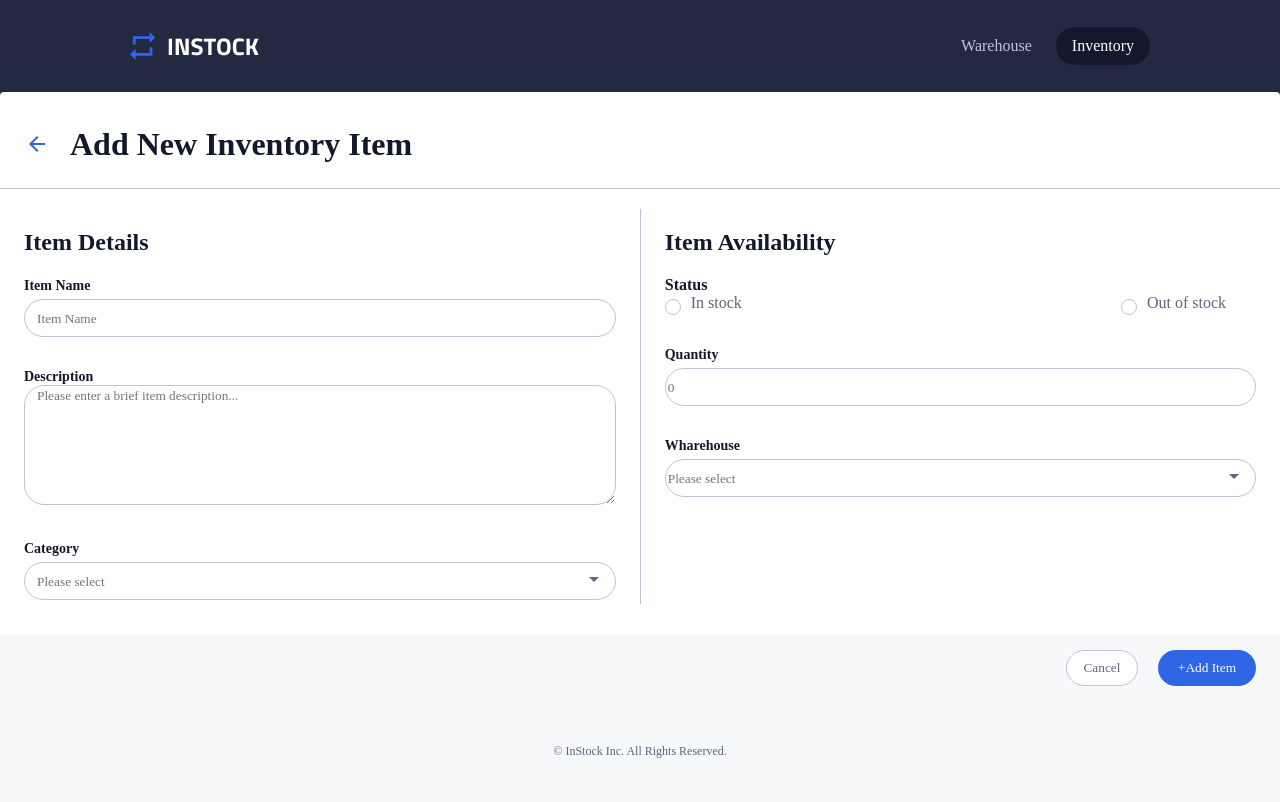
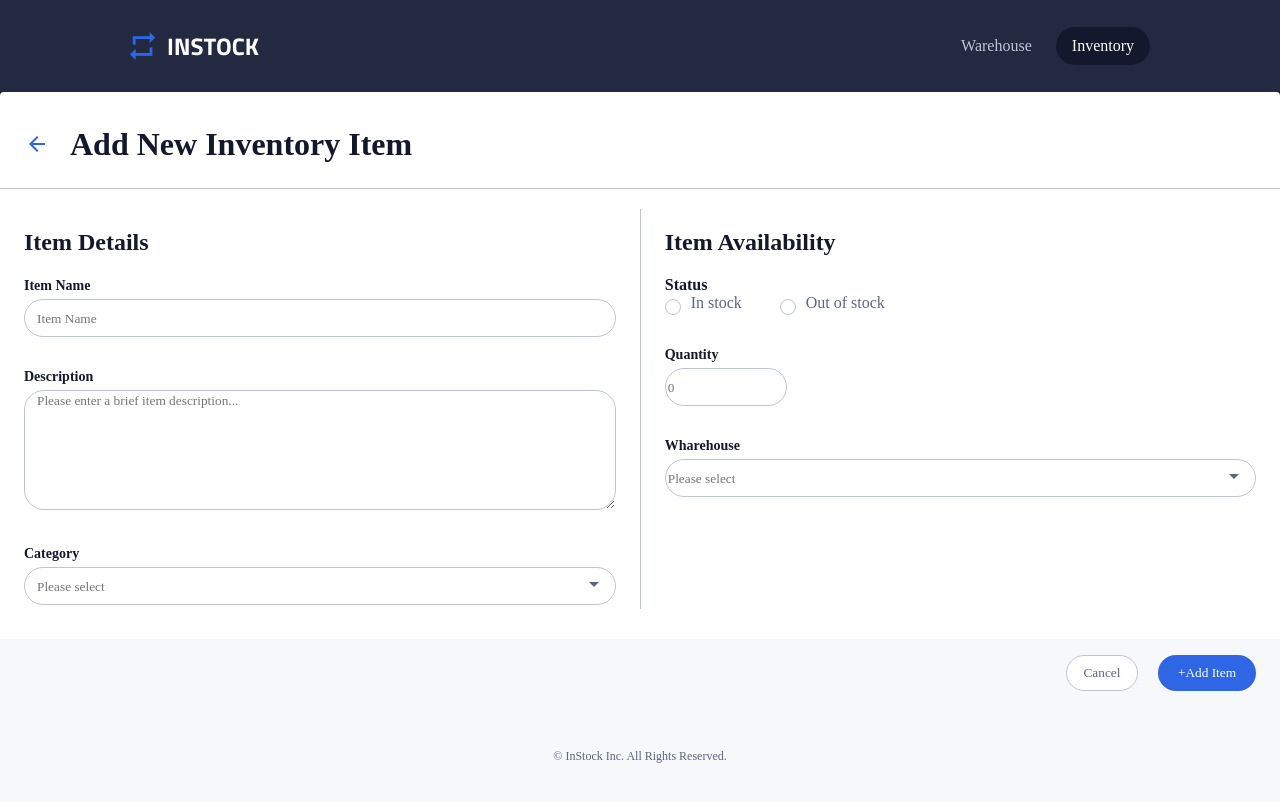
Before and after one commit to sunshineagoo17/group-four-instock, a React (Create React App) app: page /inventory/add-new-inventory in a window 1280 px wide. Shown: the top 802 px of the page. Built offline with nearby package versions, Linux system fonts and the light colour scheme; a web font is replaced by a local one.

Commit message:
desktop screen done

```diff
--- a/package.json
+++ b/package.json
@@ -9,7 +9,7 @@
     "axios": "^1.6.8",
     "react": "^18.3.1",
     "react-dom": "^18.3.1",
-    "react-router-dom": "^6.23.0",
+    "react-router-dom": "^6.23.1",
     "react-scripts": "5.0.1",
     "sass": "^1.77.1",
     "web-vitals": "^2.1.4"
--- a/src/components/AddInventory/AddInventory.jsx
+++ b/src/components/AddInventory/AddInventory.jsx
@@ -2,12 +2,14 @@ import React from 'react'
 import './AddInventory.scss';
 import arrowDrop from '../../assets/images/arrow_drop_down-24px.svg';
 import ArrowBack from '../../assets/images/arrow_back-24px.svg';
+import { Link } from 'react-router-dom';
 
 function AddInventory() {
+
   return (
     <div className='inventory-add'>
            <div className='inventory-add-header list-padding-side'>
-            <img src={ArrowBack}></img>
+           <Link to='/inventory'><img src={ArrowBack}></img> </Link>
               <h1 className='inventory-add-header__title txt-header txt-black'>Add New Inventory Item</h1>
            </div>
         <div className='inventory-add-form__container'>
@@ -44,7 +46,7 @@ function AddInventory() {
                 <input className='inventory-add-input' placeholder='0'></input><br />
                 <label className='inventory-add-label'>Wharehouse</label><br />
                 <div className='inventory-add-icon__container'>
-                <img src={arrowDrop}></img>
+                <img  alt='arrow-drop' src={arrowDrop}/>
                 <input className='inventory-add-input' placeholder='Please select'></input>
                 </div>
           </form>
--- a/src/components/AddInventory/AddInventory.scss
+++ b/src/components/AddInventory/AddInventory.scss
@@ -56,6 +56,11 @@
             border-top: none;
             border-left: 1px solid $sec-cloud;
         }
+        @include for-desktop{
+            :nth-last-child(5){
+                width: 122px;
+            }
+        }
     }
     &__container{
         @include for-tablet{
@@ -99,6 +104,7 @@
     border: 1px solid $sec-cloud;
     @include for-tablet{
         margin-bottom: 30px;
+        margin-top: 5px;
     }
 }
 .inventory-add-icon__container{
@@ -118,6 +124,9 @@
     margin-bottom: 20px;
     @include for-tablet{
         margin-bottom: 30px;
+    }
+    @include for-desktop{
+        width: 250px;
     }
 }
 
```
Also changed, not shown: 2 other files (tests, documents, lock files or other folders).
